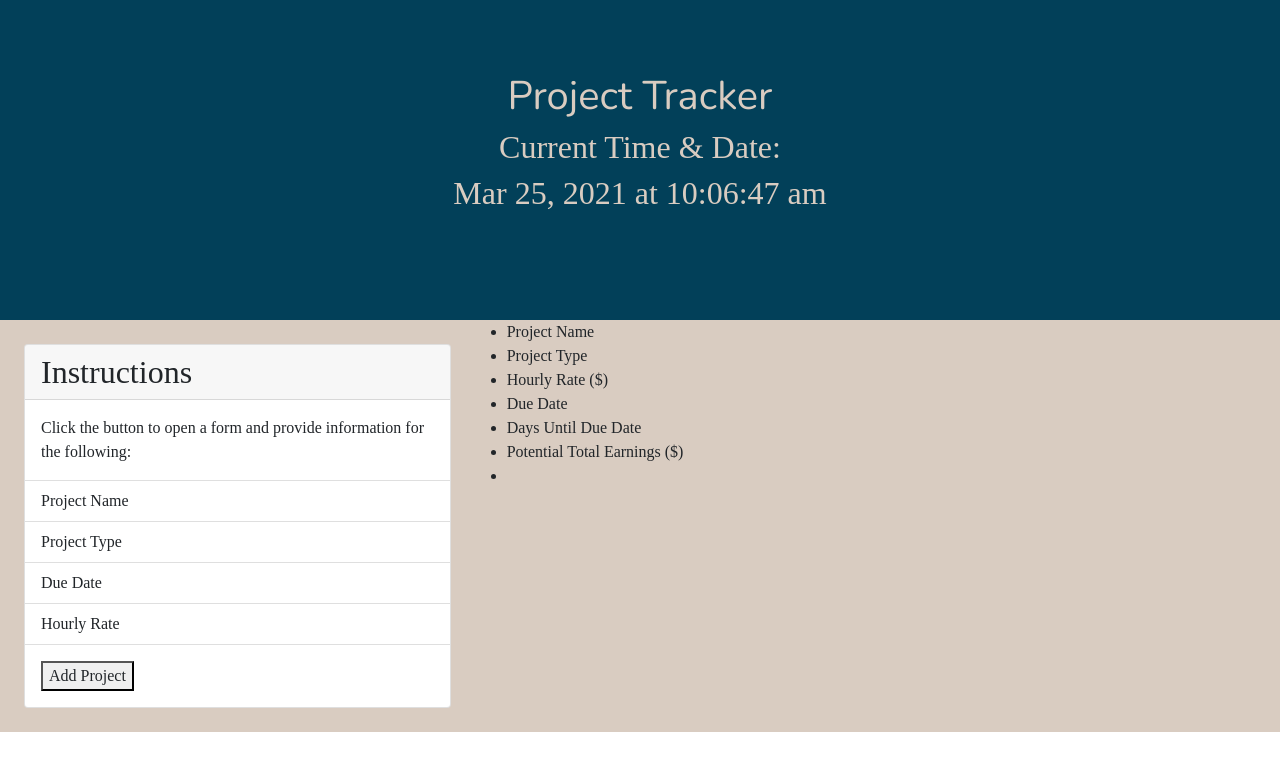
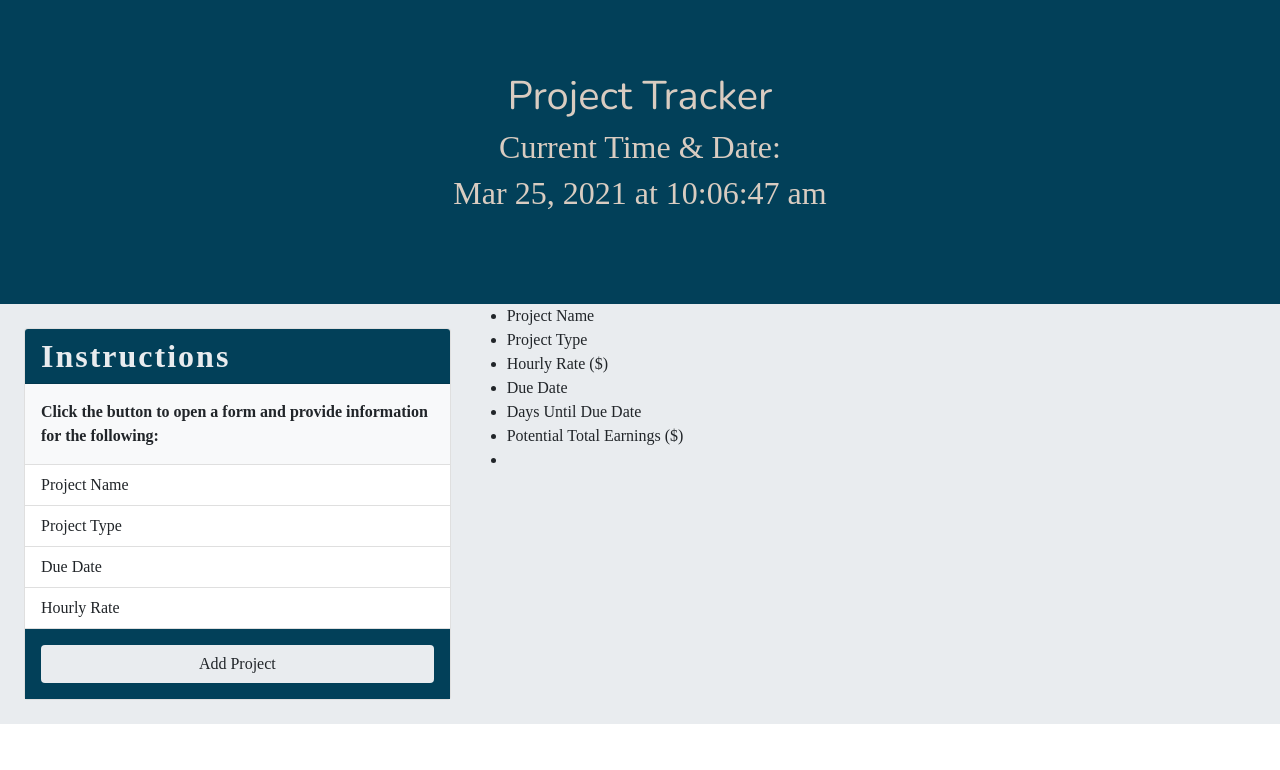
Before and after one commit to JosieMald/project-tracker, a plain HTML site: page index.html in a window 1280 px wide. Shown: the top 770 px of the page. Drawn offline with nearby package versions, Linux system fonts and the light colour scheme; a web font is replaced by a local one.

Commit message:
added css to card.

```diff
--- a/assets/CSS/stylesheet.css
+++ b/assets/CSS/stylesheet.css
@@ -12,12 +12,12 @@ h1 {
 }
 
 main {
-    background-color: var(--tan);
+    background-color: #e9ecef;
 }
 
 /*  CLASS SELECTORS */
 .custom-header {
-    height: 40vh;
+    height: 38vh;
     width: 100vh;
     background-color: var(--blue);
     color: var(--tan);
@@ -26,3 +26,7 @@ main {
 .box {
     border: solid red 2px;
 }
+
+.card-header {
+    letter-spacing: 2px;
+}
--- a/index.html
+++ b/index.html
@@ -35,10 +35,10 @@
     <main>
       <!-- SIDE CARD -->
       <div class="d-flex col-12">
-        <aside class="col-4 card m-4">
-          <h2 class="card-header">Instructions</h2>
-          <div class="card-body">
-            <p class="card-text">
+        <aside class="col-4 card m-4 custom-aside">
+          <h2 class="card-header fw-bolder" style="background-color: #024059; color: #e9ecef">Instructions</h2>
+          <div class="card-body" style="background-color: #f8f9fa;">
+            <p class="card-text fw-bolder">
               Click the button to open a form and provide information for the
               following:
             </p>
@@ -49,8 +49,8 @@
             <li class="list-group-item">Due Date</li>
             <li class="list-group-item">Hourly Rate</li>
           </ul>
-          <div class="card-body">
-            <button>Add Project</button>
+          <div class="card-body" style="background-color: #024059;">
+            <button class="btn col-12" style="background-color: #e9ecef;">Add Project</button>
           </div>
         </aside>
         <!-- PROJECT LIST -->
```
